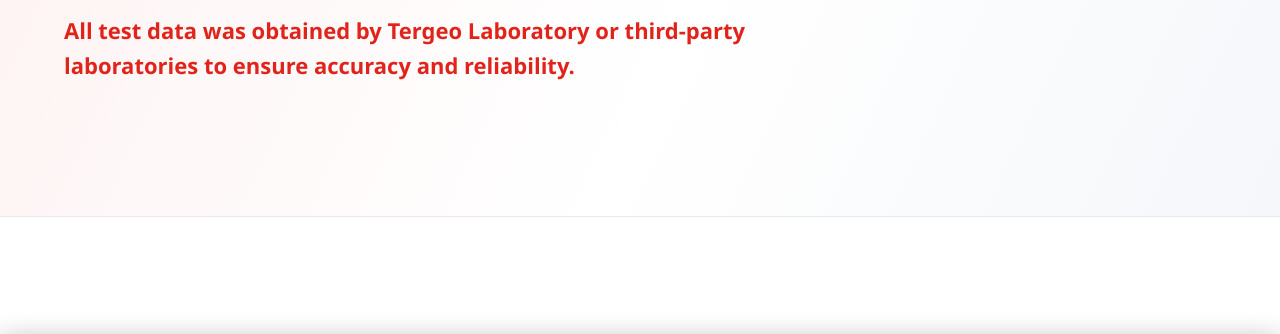
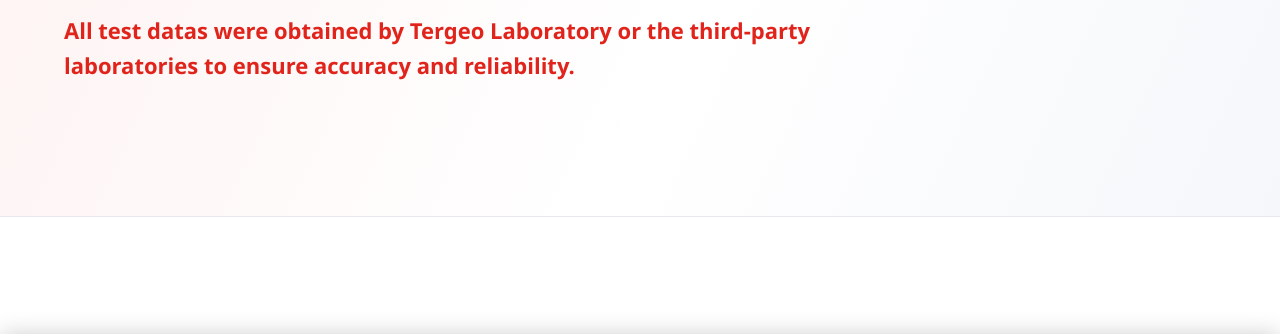
Before and after one commit to arthurcysz/xlion-web, a website: page products.html in a window 1280 px wide. Shown: the part 387-721 px from the top of the page. Drawn offline with Linux system fonts and the light colour scheme.

Commit message:
Update laboratory data statement

```diff
--- a/products.html
+++ b/products.html
@@ -63,7 +63,7 @@
     <span class="eyebrow" data-en="Products &amp; Services" data-zh="产品与服务">Products &amp; Services</span>
     <h1 data-en="Cordless cleaning, end to end" data-zh="无线清洁，全场景覆盖">Cordless cleaning, end to end</h1>
     <p data-en="From cordless stick vacuums to wet &amp; dry floor washers — a complete Tergeo range for homes and commercial spaces." data-zh="从无线手持吸尘器到干湿洗地机 —— Tergeo 覆盖家用与商用的完整产品线。">From cordless stick vacuums to wet &amp; dry floor washers — a complete Tergeo range for homes and commercial spaces.</p>
-    <p class="lab-promise" data-en="All test data was obtained by Tergeo Laboratory or third-party laboratories to ensure accuracy and reliability." data-zh="所有测试数据均由 Tergeo 实验室或第三方实验室测得，以确保准确性与可靠性。">All test data was obtained by Tergeo Laboratory or third-party laboratories to ensure accuracy and reliability.</p>
+    <p class="lab-promise" data-en="All test datas were obtained by Tergeo Laboratory or the third-party laboratories to ensure accuracy and reliability." data-zh="所有测试数据均由 Tergeo 实验室或第三方实验室测得，以确保准确性与可靠性。">All test datas were obtained by Tergeo Laboratory or the third-party laboratories to ensure accuracy and reliability.</p>
   </div>
 </section>
 
```
